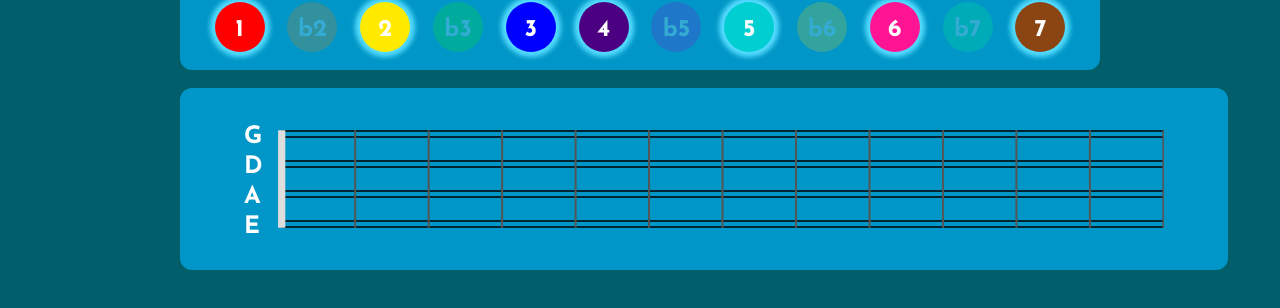
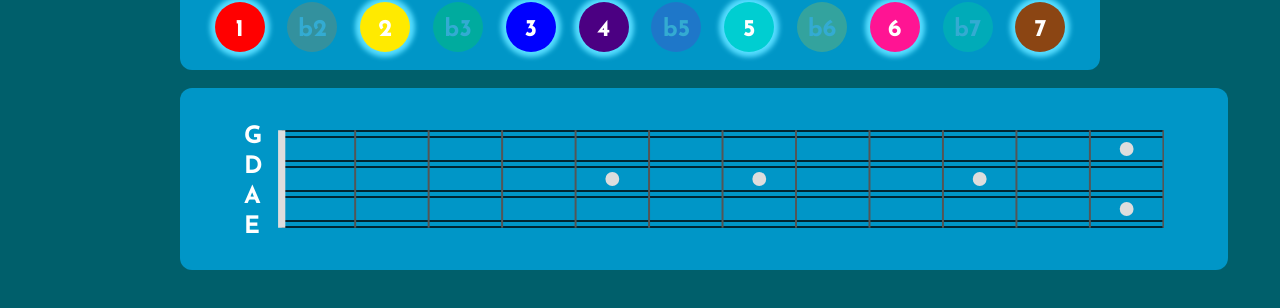
Before and after one commit to Cxom/mandolin-fretboard, a React (Vite) app: page / in a window 1280 px wide. Shown: the part 360-668 px from the top of the page. Built offline with nearby package versions, Linux system fonts and the light colour scheme.

Commit message:
Add fretboard indicators

```diff
--- a/src/SvgFretboard.tsx
+++ b/src/SvgFretboard.tsx
@@ -27,8 +27,41 @@ const FRET_WIDTH = 0.3; // percent
 const NUT_WIDTH = 1.1; // percent
 
 const NUT_START = 4.1; // percent
+
 const FRETBOARD_LENGTH = 100 - NUT_START; // percent
 const FRET_GAP = FRETBOARD_LENGTH / FRETS; // percent
+
+const FRET_INDICATOR_SIZE = 1.05;
+
+function fretIndicators() {
+  // Positions for fret dots
+  const indicators = [
+    // Between 2nd and 3rd string, between frets 4/5, 6/7, 9/10
+    { fret: 4.5, string: 1.5 },
+    { fret: 6.5, string: 1.5 },
+    { fret: 9.5, string: 1.5 },
+    // Between 1st and 2nd string, between frets 11/12
+    { fret: 11.5, string: 0.5 },
+    // Between 3rd and 4th string, between frets 11/12
+    { fret: 11.5, string: 2.5 },
+  ];
+
+  return indicators.map((ind, idx) => {
+    // Calculate X position: NUT_START + FRET_GAP * ind.fret
+    const x = NUT_START + FRET_GAP * ind.fret;
+    // Calculate Y position: VERTICAL_TOP + GAP_BETWEEN_COURSES * ind.string
+    const y = VERTICAL_TOP + GAP_BETWEEN_COURSES * ind.string;
+    return (
+      <circle
+        key={`fret-indicator-${idx}`}
+        cx={`${x}%`}
+        cy={`${y}%`}
+        r={`${FRET_INDICATOR_SIZE}%`}
+        fill="#ddd"
+      />
+    );
+  });
+}
 
 function SvgFretboard({ displayOptions = {} }: SvgFretboardProps) {
   return (
@@ -42,6 +75,7 @@ function SvgFretboard({ displayOptions = {} }: SvgFretboardProps) {
       {stringLabels()}
       {nut()}
       {frets()}
+      {fretIndicators()}
       {noteIndicators({ displayOptions })}
     </svg>
   );
```
